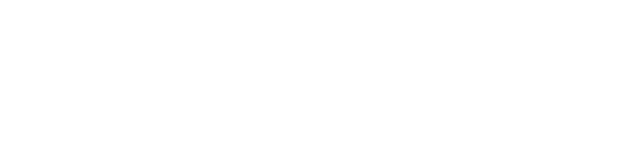
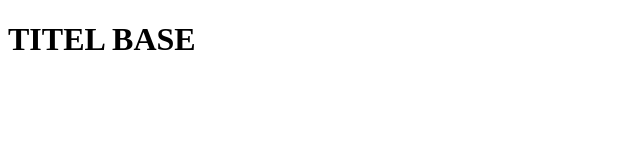
Before and after one commit to Lyceriuss/WebbDesign, a plain HTML site: page index.html in a window 1280 px wide. Shown: the whole page, without its empty margins (0-640 px from the left). Drawn offline with Linux system fonts and the light colour scheme.

Commit message:
titel test push

```diff
--- a/index.html
+++ b/index.html
@@ -6,6 +6,6 @@
     <title>Document</title>
 </head>
 <body>
-
+    <h1>TITEL BASE</h1>
 </body>
 </html>
```
